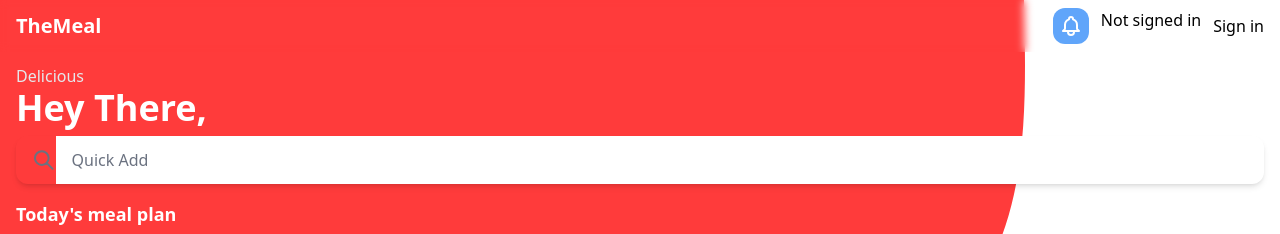
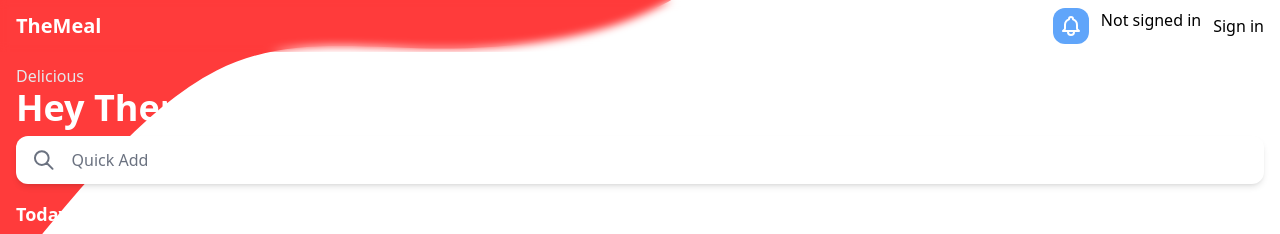
Before and after one commit to MarkoPekas/mymealplan, a Next.js app: page / in a window 1280 px wide. Shown: the top 234 px of the page. Built offline with nearby package versions, Linux system fonts and the light colour scheme; no server answers.

Commit message:
parallax

```diff
--- a/components/AddMeal.js
+++ b/components/AddMeal.js
@@ -35,7 +35,7 @@ const AddMeal = ({session, setData}) => {
         },
       }
     return (
-        <div className='shadow-xl md:shadow-md rounded-xl flex items-center px-4 my-2'>
+        <div className='shadow-xl md:shadow-md rounded-xl flex items-center px-4 my-2 bg-white'>
           <SearchIcon className='w-6 h-6 text-gray-500' />
           <input ref={ref} className='w-full px-4 py-3 text-gray-900 focus:outline-none placeholder-gray-500' type='text' placeholder='Quick Add' onChange={(e) => setMeal(e.target.value)} />
           <motion.button
--- a/components/MealCardHorizontal.js
+++ b/components/MealCardHorizontal.js
@@ -2,7 +2,7 @@ import { XCircleIcon } from "@heroicons/react/outline";
 
 const MealCardHorizontal = ({meal}) => {
     return (
-        <div className='flex items-center shadow-lg md:shadow px-4 py-2 gap-3 rounded-md'>
+        <div className='flex items-center shadow-lg md:shadow px-4 py-2 gap-3 rounded-md bg-white'>
             <div className='rounded-full w-12 h-12 relative overflow-hidden'>
               <img src='https://www.themealdb.com/images/media/meals/tnwy8m1628770384.jpg' alt='breakfast' />
             </div>
--- a/pages/index.js
+++ b/pages/index.js
@@ -10,14 +10,15 @@ import MealCategory from '../components/MealCategory'
 import MealCardHorizontal from '../components/MealCardHorizontal'
 import LoginButton from '../components/next-auth/LoginButton'
 import { useSession } from 'next-auth/react'
-import { motion } from 'framer-motion'
+import { motion, useScroll } from 'framer-motion'
 import AddMeal from '../components/AddMeal'
+import { useTransform } from 'framer-motion'
 
 
 export default function Home(props) {
+  const { scrollYProgress } = useScroll();
   const [todaysMeals, setTodaysMeals] = useState([])
   const { data: session } = useSession()
-  const ref = useRef()
 
   useEffect(() => {
     if(session?.id)
@@ -30,8 +31,22 @@ export default function Home(props) {
     })
   }, [session])
   console.log(todaysMeals)
+  console.log(scrollYProgress)
   return (
-    <div className='bg-[url("/backdrop.svg")] bg-[length:100%]'>
+    <div className=''>
+      <motion.div style={{
+        top: useTransform(scrollYProgress, [0, 1], [0, -200]),
+      }} className='fixed top-0 left-0 h-[150vh] w-full -z-10'>
+        <div className='relative w-full h-full'>
+          <Image
+            src='/backdrop.svg'
+            alt='background'
+            layout='fill'
+            objectFit='cover'
+            priority
+          />
+        </div>
+      </motion.div>
       <Head>
         <title>My Meal Plan</title>
         <link rel="icon" href="/favicon.ico" />
```
